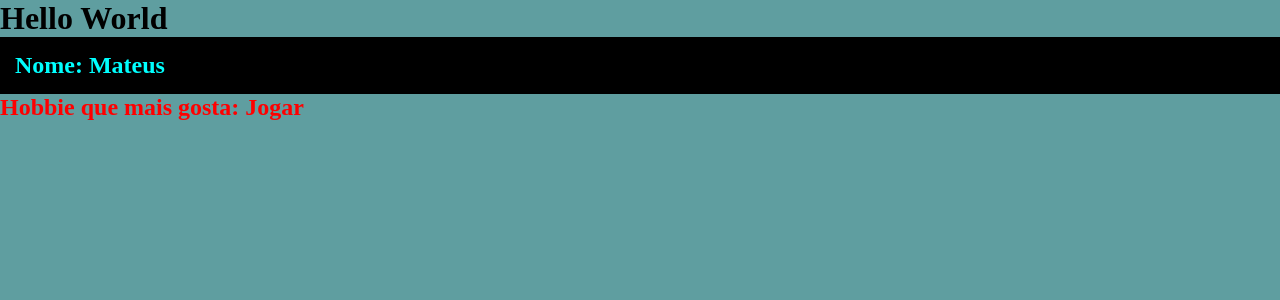
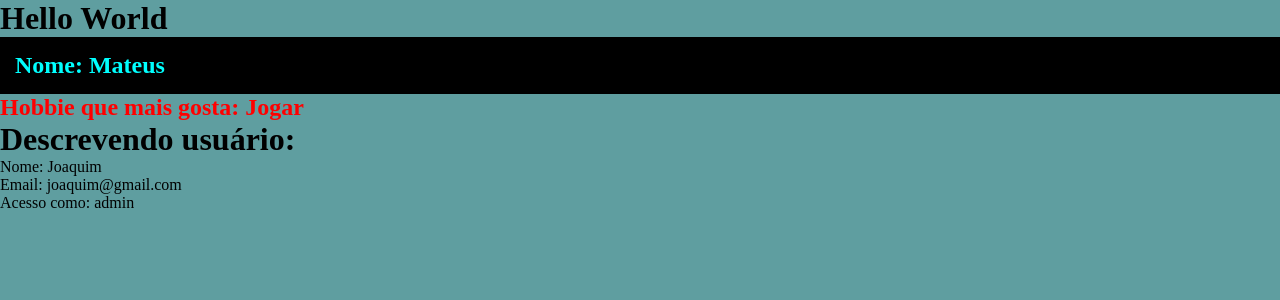
Before and after one commit to epicestudar/Curso-Angular, an Angular app in the folder curso-angular/: page / in a window 1280 px wide. Shown: the top 300 px of the page. Built offline with nearby package versions, Linux system fonts and the light colour scheme.

Commit message:
compartilhamento de dados

```diff
--- a/curso-angular/src/app/app.component.html
+++ b/curso-angular/src/app/app.component.html
@@ -1,4 +1,3 @@
 <h1>Hello World</h1>
-<app-first-component>
-
-</app-first-component>
+<app-first-component></app-first-component>
+<app-parent-data [nome]="userName" [userData]="userData"></app-parent-data>
--- a/curso-angular/src/app/app.component.ts
+++ b/curso-angular/src/app/app.component.ts
@@ -1,4 +1,4 @@
-import { Component } from '@angular/core';
+import { Component} from '@angular/core';
 
 @Component({
   selector: 'app-root',
@@ -6,5 +6,12 @@ import { Component } from '@angular/core';
   styleUrls: ['./app.component.css']
 })
 export class AppComponent {
+  userName = 'Joaquim';
+
+  userData = {
+    email: 'joaquim@gmail.com',
+    role: 'admin',
+  }
+
   title = 'curso-angular';
 }
--- a/curso-angular/src/app/app.module.ts
+++ b/curso-angular/src/app/app.module.ts
@@ -3,11 +3,13 @@ import { BrowserModule } from '@angular/platform-browser';
 
 import { AppComponent } from './app.component';
 import { FirstComponentComponent } from './components/first-component/first-component.component';
+import { ParentDataComponent } from './components/parent-data/parent-data.component';
 
 @NgModule({
   declarations: [
     AppComponent,
-    FirstComponentComponent
+    FirstComponentComponent,
+    ParentDataComponent
   ],
   imports: [
     BrowserModule
--- /dev/null
+++ b/curso-angular/src/app/components/parent-data/parent-data.component.html
@@ -0,0 +1,4 @@
+<h1>Descrevendo usuário:</h1>
+<p>Nome: {{nome}}</p>
+<p>Email: {{userData.email}}</p>
+<p>Acesso como: {{userData.role}}</p>
```
Also changed, not shown: curso-angular/src/app/components/parent-data/parent-data.component.ts (added, +11 -0 lines), curso-angular/src/app/components/parent-data/parent-data.component.css (added), 1 other file (tests, documents, lock files or other folders).
